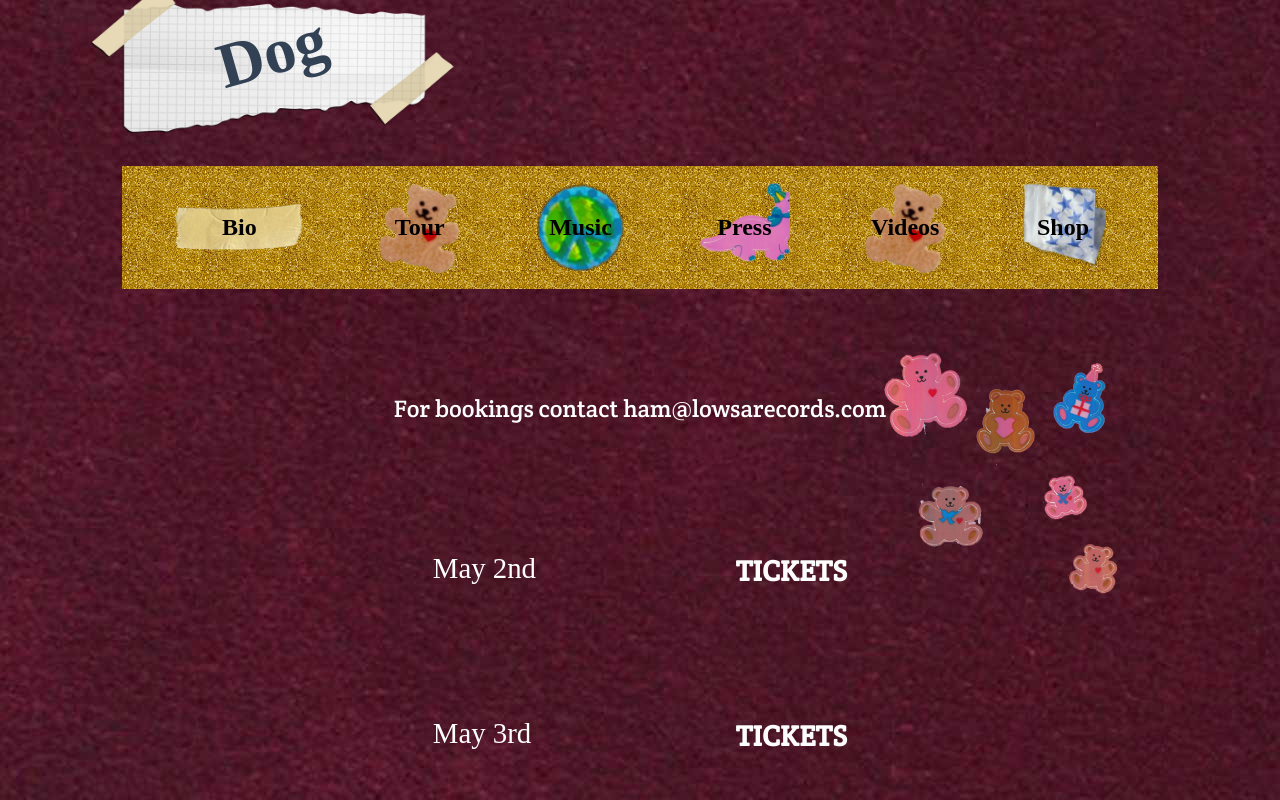
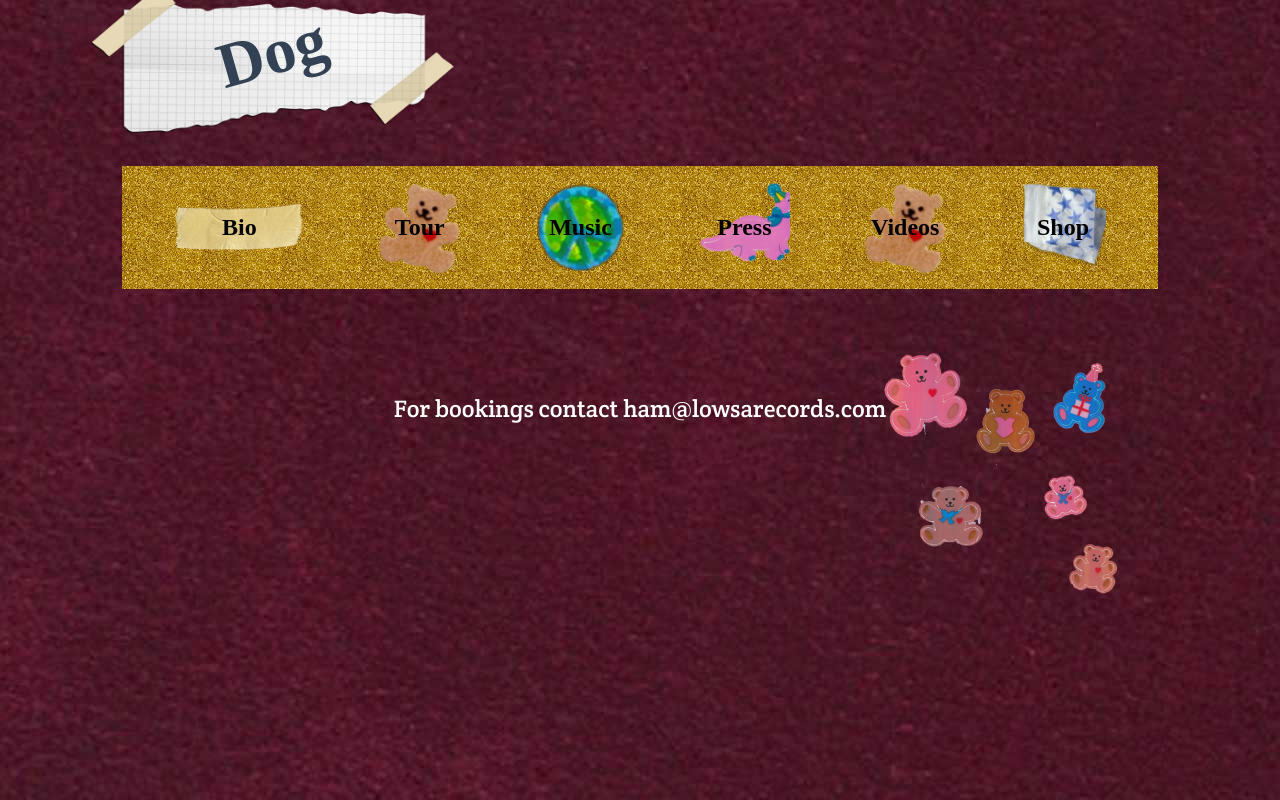
Before and after one commit to daftpy/Popstar, a Next.js app: page /tour in a window 1280 px wide. Shown: the top 800 px of the page. Built offline with nearby package versions, Linux system fonts and the light colour scheme; a web font is replaced by a local one.

Commit message:
Updated the tour page to remove placeholder tour dates.

```diff
--- a/pages/tour/index.tsx
+++ b/pages/tour/index.tsx
@@ -22,7 +22,7 @@ const TourTickets = styled.div`
 `
 
 const Background = styled.div`
-  min-height: 100%;
+  min-height: 100vh;
   padding: 3rem 0;
   background-image: url('resources/tour/baggies.png'), url('resources/tour/bears.png');
   background-position: left bottom, right top;
@@ -38,7 +38,7 @@ const Tour: NextPage = () => {
           <p style={{textAlign: 'center', color: 'white', fontSize: '1.5rem'}}>
             For bookings contact ham@lowsarecords.com
           </p>
-        <TourWrapper>
+        {/* <TourWrapper>
           <TourDate>May 2nd</TourDate>
           <TourTickets>TICKETS</TourTickets>
         </TourWrapper>
@@ -49,7 +49,7 @@ const Tour: NextPage = () => {
         <TourWrapper>
           <TourDate>May 4th</TourDate>
           <TourTickets>TICKETS</TourTickets>
-        </TourWrapper>
+        </TourWrapper> */}
       </Background>
     </BaseLayout>
   )
```
